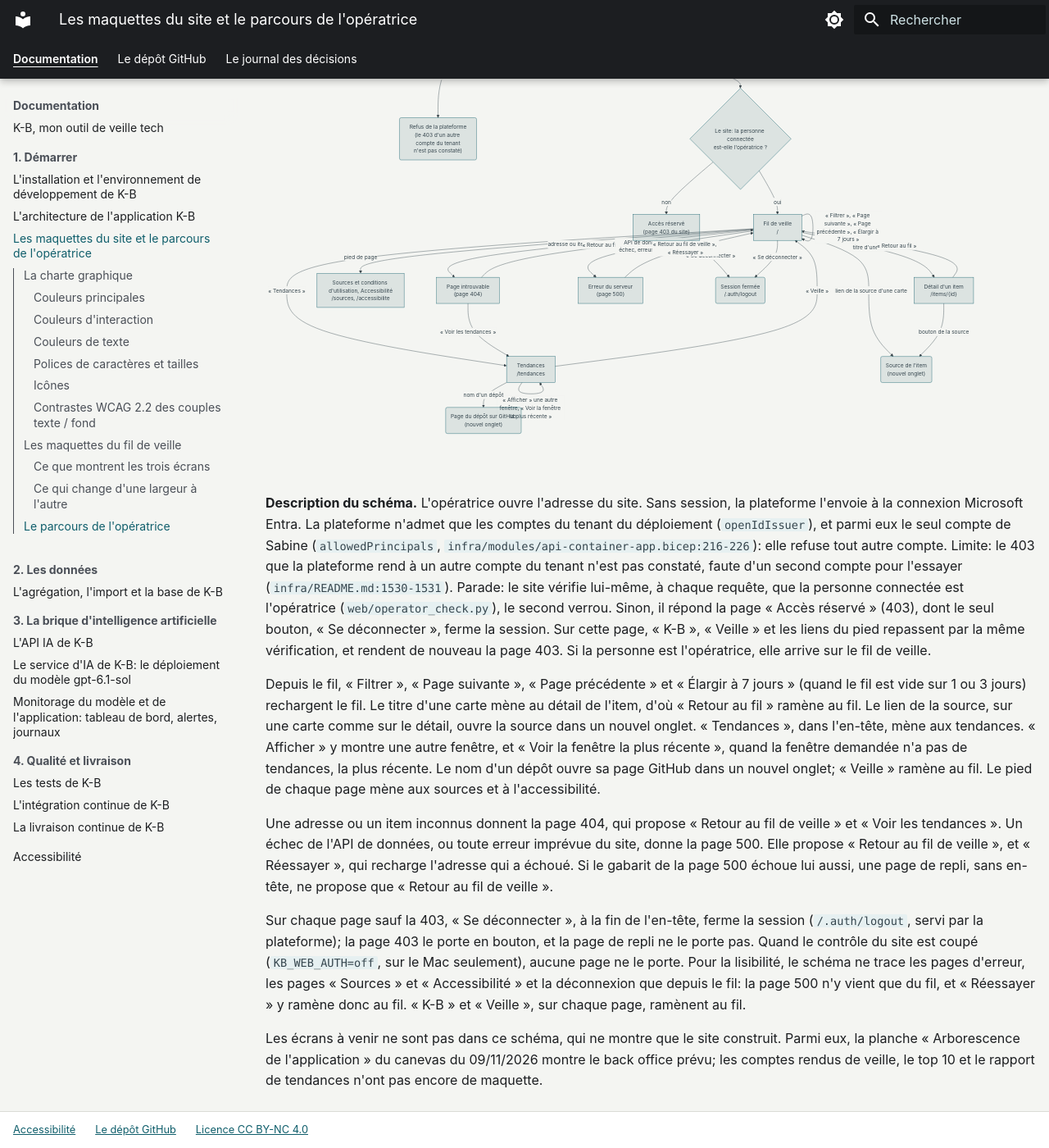
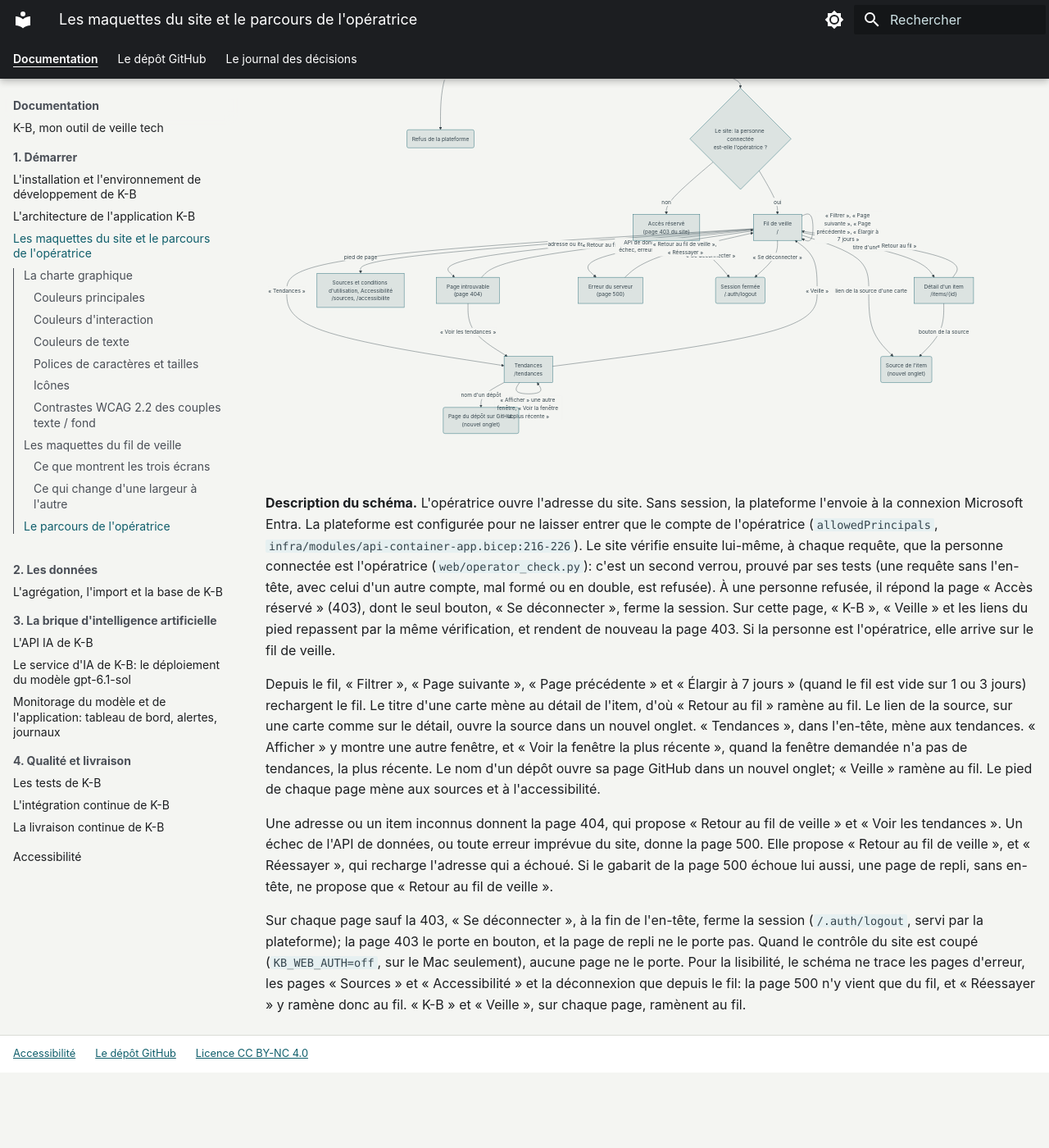
Before and after one commit to SabineLaurent/K-B, an MkDocs documentation site: the page built from documentation/maquettes-et-parcours.md, in a window 1280 px wide and 1400 px high, scrolled down 10218 px. Shown: the whole window at 82% size. Built offline with MkDocs 1.6.1 and Material for MkDocs 9.7.7, drawn with Linux system fonts in a browser that asks for light colours; plug-ins that fetch from the network failed and are left out; after the commit the page ends 11526 px from its top, so only the background shows below that.

Commit message:
docs: say the two locks of the site firmly, the platform that lets in the operator's account alone and the check of the site proved by its tests, and remove the screens to come from the mockups sheet, as Sabine decided on 2026-11-21 (issue 619)

````diff
--- a/documentation/maquettes-et-parcours.md
+++ b/documentation/maquettes-et-parcours.md
@@ -238,7 +238,7 @@ flowchart TD
     open("L'opératrice ouvre l'adresse du site")
     entra("Connexion Microsoft Entra<br>(plateforme Container Apps)")
     platform{"La plateforme admet-elle ce compte ?<br>(tenant du déploiement,<br>puis compte de Sabine seul)"}
-    platformRefused("Refus de la plateforme<br>(le 403 d'un autre compte du tenant<br>n'est pas constaté)")
+    platformRefused("Refus de la plateforme")
     check{"Le site: la personne connectée<br>est-elle l'opératrice ?"}
     refused["Accès réservé<br>(page 403 du site)"]
     feed["Fil de veille<br>/"]
@@ -277,12 +277,11 @@ flowchart TD
 ```
 
 **Description du schéma.** L'opératrice ouvre l'adresse du site. Sans session, la plateforme l'envoie à la connexion
-Microsoft Entra. La plateforme n'admet que les comptes du tenant du déploiement (`openIdIssuer`), et parmi eux le seul
-compte de Sabine (`allowedPrincipals`, `infra/modules/api-container-app.bicep:216-226`): elle refuse tout autre compte.
-Limite: le 403 que la plateforme rend à un autre compte du tenant n'est pas constaté, faute d'un second compte pour
-l'essayer (`infra/README.md:1530-1531`). Parade: le site vérifie lui-même, à chaque requête, que la personne connectée
-est l'opératrice (`web/operator_check.py`), le second verrou. Sinon, il répond la page « Accès réservé » (403), dont le
-seul bouton, « Se déconnecter », ferme la session. Sur cette page, « K-B », « Veille » et les liens du pied repassent
+Microsoft Entra. La plateforme est configurée pour ne laisser entrer que le compte de l'opératrice (`allowedPrincipals`,
+`infra/modules/api-container-app.bicep:216-226`). Le site vérifie ensuite lui-même, à chaque requête, que la personne
+connectée est l'opératrice (`web/operator_check.py`): c'est un second verrou, prouvé par ses tests (une requête sans
+l'en-tête, avec celui d'un autre compte, mal formé ou en double, est refusée). À une personne refusée, il répond la
+page « Accès réservé » (403), dont le seul bouton, « Se déconnecter », ferme la session. Sur cette page, « K-B », « Veille » et les liens du pied repassent
 par la même vérification, et rendent de nouveau la page 403. Si la personne est l'opératrice, elle arrive sur le fil
 de veille.
 
@@ -303,7 +302,3 @@ la plateforme); la page 403 le porte en bouton, et la page de repli ne le porte
 coupé (`KB_WEB_AUTH=off`, sur le Mac seulement), aucune page ne le porte. Pour la lisibilité, le schéma ne trace les
 pages d'erreur, les pages « Sources » et « Accessibilité » et la déconnexion que depuis le fil: la page 500 n'y vient
 que du fil, et « Réessayer » y ramène donc au fil. « K-B » et « Veille », sur chaque page, ramènent au fil.
-
-Les écrans à venir ne sont pas dans ce schéma, qui ne montre que le site construit. Parmi eux, la planche
-« Arborescence de l'application » du canevas du 09/11/2026 montre le back office prévu; les comptes rendus de veille,
-le top 10 et le rapport de tendances n'ont pas encore de maquette.
````
